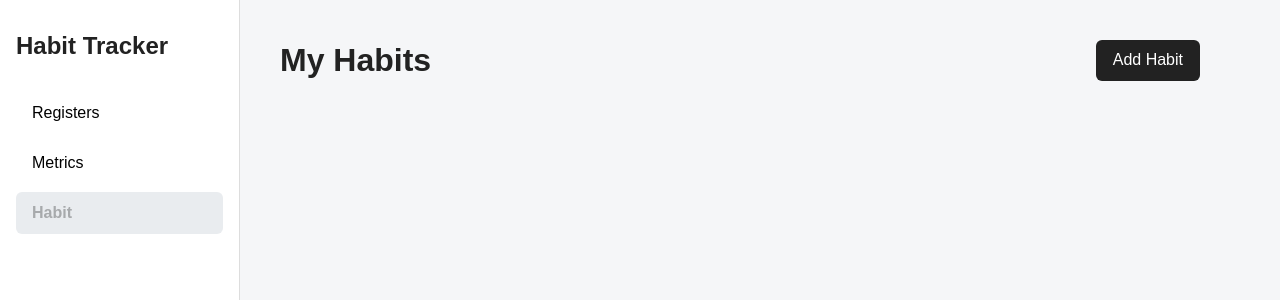
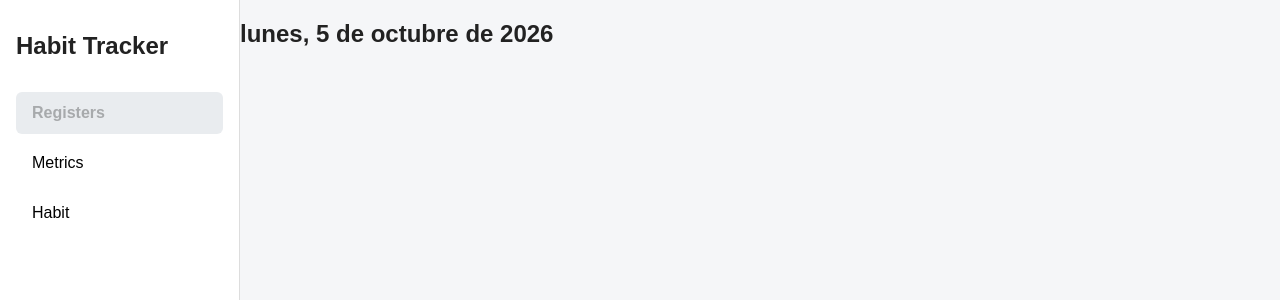
Before and after one commit to Zake207/HabitTracker, a React (Vite) app: page / in a window 1280 px wide. Shown: the top 300 px of the page. Built offline with nearby package versions, Linux system fonts and the light colour scheme.

Commit message:
add: main menu display of registers and metrics

```diff
--- a/src/App.tsx
+++ b/src/App.tsx
@@ -2,32 +2,30 @@ import { useState } from 'react';
 import { HabitTrackerService } from './HabitTrackerService.ts';
 import HabitList from './components/HabitList.tsx';
 import Sidebar from './components/Sidebar';
+import { HabitRegister } from './components/HabitRegister.tsx';
+import { HabitMetrics } from './components/Metrics.tsx';
 
 export type View = 'habits' | 'registers' | 'metrics'
 
 const habitTrackerService = new HabitTrackerService();
 
 function App() {
-  const [view, setView] = useState<View>('habits');
+  const [view, setView] = useState<View>('registers');
 
   return (
     <main className="app">
-            <Sidebar
-                view={view}
-                setView={setView}
-            />
-
+            <Sidebar view={view} setView={setView}/>
             {view === 'habits' && (
                 <HabitList service={habitTrackerService} />
             )}
 
-            {/* {view === 'registers' && (
-                <RegisterView service={habitTrackerService} />
+            {view === 'registers' && (
+                <HabitRegister service={habitTrackerService} />
             )}
 
             {view === 'metrics' && (
-                <MetricsView service={habitTrackerService} />
-            )} */}
+                <HabitMetrics service={habitTrackerService} />
+            )}
         </main>
   );
 }
--- /dev/null
+++ b/src/components/HabitRegister.tsx
@@ -0,0 +1,27 @@
+import { useState, type FormEvent } from 'react';
+
+import type { Habit, measure_eng } from '../HabitService.ts';
+import type { HabitRegister } from '../HabitRegisterService.ts';
+import type { HabitTrackerService } from '../HabitTrackerService.ts';
+
+interface HabitRegisterProps {
+  service: HabitTrackerService;
+}
+
+export function HabitRegister({ service }: HabitRegisterProps) {
+    const today = new Date();
+
+    const formattedDate = today.toLocaleDateString("es-ES", {
+        weekday: "long",
+        day: "numeric",
+        month: "long",
+        year: "numeric"
+    });
+    return (
+        <section>
+            <header>
+                <h2>{formattedDate}</h2>
+            </header>
+        </section>
+    )
+}
--- /dev/null
+++ b/src/components/Metrics.tsx
@@ -0,0 +1,19 @@
+import { useState, type FormEvent } from 'react';
+
+import type { Habit, measure_eng } from '../HabitService.ts';
+import type { HabitRegister } from '../HabitRegisterService.ts';
+import type { HabitTrackerService } from '../HabitTrackerService.ts';
+
+interface HabitMetricsProps {
+  service: HabitTrackerService;
+}
+
+export function HabitMetrics({ service }: HabitMetricsProps) {
+    return (
+        <section>
+            <header>
+                <h2>Metrics</h2>
+            </header>
+        </section>
+    )
+}
```
